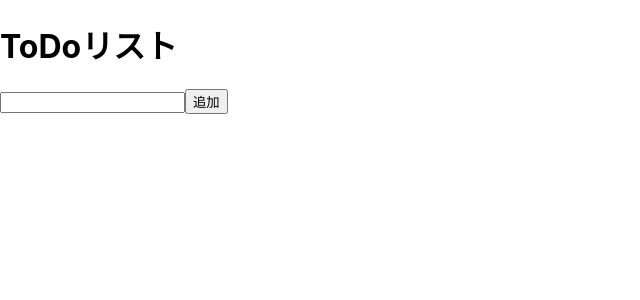
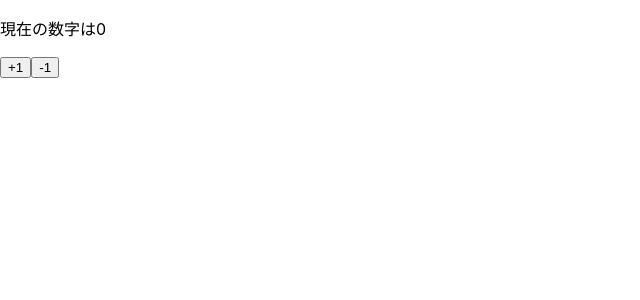
Before and after one commit to masaokaka/react-sample, a React (Create React App) app: page / in a window 1280 px wide. Shown: the top 300 px of the page, without its empty margins (0-640 px from the left). Built offline with nearby package versions, Linux system fonts and the light colour scheme.

Commit message:
reduxでプログラムを作成

```diff
--- a/package.json
+++ b/package.json
@@ -8,7 +8,9 @@
     "@testing-library/user-event": "^12.1.10",
     "react": "^17.0.2",
     "react-dom": "^17.0.2",
+    "react-redux": "^7.2.4",
     "react-scripts": "4.0.3",
+    "redux": "^4.1.0",
     "web-vitals": "^1.0.1"
   },
   "scripts": {
--- a/src/App.js
+++ b/src/App.js
@@ -1,68 +1,24 @@
-import React, { useState } from 'react';
-import './App.css';
+import React from 'react';
+import { connect } from 'react-redux';
+import { countPlus , countMinus } from './actions';
 
-const App = () => {
-  return (
-    <div className="container">
-      <h1>ToDoリスト</h1>
-      <ToDoForm />
-    </div>
-  )
-}
-const ToDoForm = () => {
-  const todolist = [];
-  // todo用のstate(配列)
-  const [todos, setTodo] = useState(todolist);
-  //タスク用のstate
-  const [task, setTask] = useState('');
-  const createTask = (e) => {
-    setTask(e.target.value)
-  }
-  const addTask = () => {
-    if (task === '') {
-      return
-    } else {
-      setTodo((prevTodos) => [...prevTodos, { title: task, flg: false }]);
-      setTask("");
-    }
-  }
-  const checkTask = index => {
-    const newTodos = [...todos]
-    newTodos[index].flg = !newTodos[index].flg;
-    setTodo(newTodos)
-  }
-  const removeTask = index => {
-    const newTodos = [...todos]
-    newTodos.splice(index, 1)
-    setTodo(newTodos)
-  }
-
+const App = (props) => {
   return (
     <React.Fragment>
-      <ul>
-        {todos.map((todo, index) => (
-          <li key={index}>
-            {todo.flg ? <del>{todo.title}</del> : <span>{todo.title}</span>}
-            <input
-              type="checkbox"
-              checked={todo.flg}
-              onChange={() => {
-                checkTask(index);
-              }}
-            />
-            <button
-              onClick={() => {
-                removeTask(index);
-              }}
-            >
-              削除
-            </button>
-          </li>
-        ))}
-      </ul>
-      <input type="text" value={task} onChange={createTask} />
-      <button onClick={addTask}>追加</button>
+      <p>現在の数字は{props.val}</p>
+      <button onClick={props.countPlus}>+1</button>
+      <button onClick={props.countMinus}>-1</button>
     </React.Fragment>
   );
 }
-export default App;
+
+const mapStateToProps = state => ({
+  val: state.counter.val
+})
+
+const mapDispatchToProps = dispatch => ({
+  countPlus:()=>dispatch(countPlus()),
+  countMinus:()=>dispatch(countMinus())
+})
+
+export default connect(mapStateToProps, mapDispatchToProps)(App);
--- /dev/null
+++ b/src/actions/index.js
@@ -0,0 +1,9 @@
+export const COUNTPLUS = 'countPlus'
+export const COUNTMINUS = 'countMinus'
+
+export const countPlus = () => ({
+        type:COUNTPLUS
+})
+export const countMinus = () => ({
+        type:COUNTMINUS
+})
--- a/src/index.js
+++ b/src/index.js
@@ -1,17 +1,19 @@
 import React from 'react';
 import ReactDOM from 'react-dom';
+import { createStore } from 'redux';
+import { Provider } from 'react-redux';
+import reducer from './reducers';
 import './index.css';
 import App from './App';
 import reportWebVitals from './reportWebVitals';
 
+const store = createStore(reducer)
+
 ReactDOM.render(
-  <React.StrictMode>
+  <Provider store={store}>
     <App />
-  </React.StrictMode>,
+  </Provider>,
   document.getElementById('root')
 );
 
-// If you want to start measuring performance in your app, pass a function
-// to log results (for example: reportWebVitals(console.log))
-// or send to an analytics endpoint. Learn more: https://bit.ly/CRA-vitals
 reportWebVitals();
--- /dev/null
+++ b/src/reducers/counter.js
@@ -0,0 +1,16 @@
+import { COUNTPLUS, COUNTMINUS } from '../actions'
+
+//一番最初にreducerが呼ばれたときはundefinedが入っているので、以下の変数を初期値として入れておいてやる必要がある。
+//2回目からはすでにstateに値が入っているのでそのstateが適応される。
+const initialState = { val: 0 }
+
+export default(state = initialState, action) => {
+    switch (action.type) {
+        case COUNTPLUS:
+            return { val: state.val + 1 }
+        case COUNTMINUS:
+            return { val: state.val - 1 }
+        default:
+            return state
+    }
+}
--- /dev/null
+++ b/src/reducers/index.js
@@ -0,0 +1,7 @@
+//全てのreducerメソッドが描かれたjsファイルを統合するための場所です。
+//統合するためのcombineReducersを呼び出し。(yarnでインストールしていることが前提)
+import { combineReducers } from 'redux'
+//結合するjsファイルをインポート
+import counter from './counter'
+
+export default combineReducers({counter})//複数あれば[,]でくぎる
```
Also changed, not shown: 1 other file (tests, documents, lock files or other folders).
